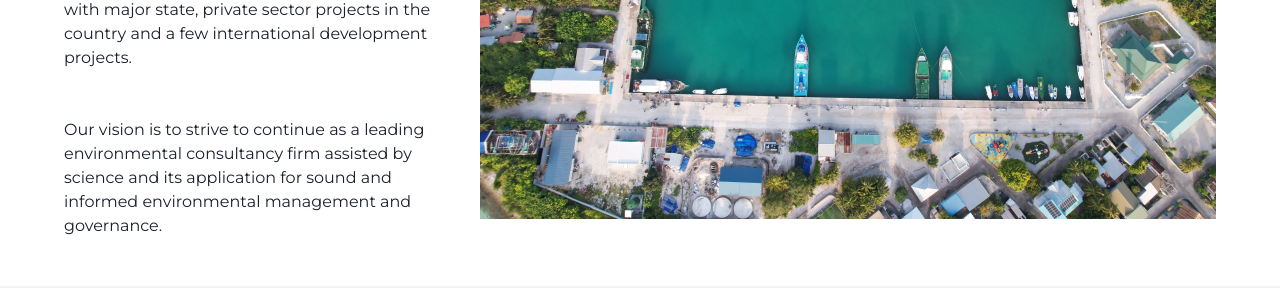
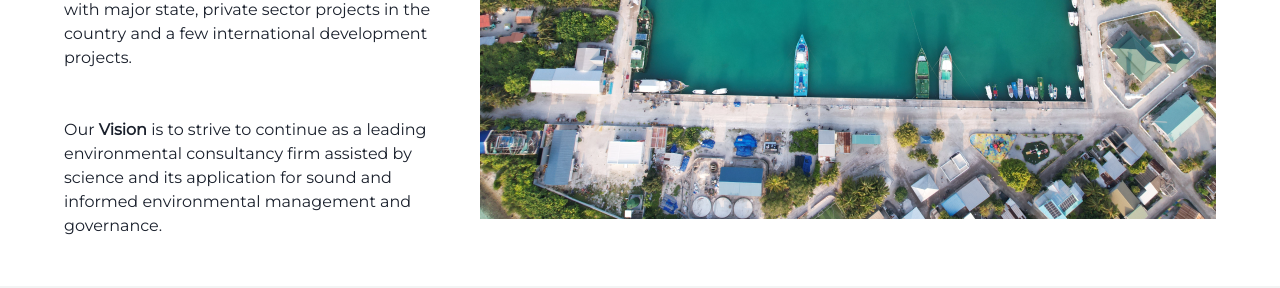
Before and after one commit to MohamedNabhaan/Lamer-FE, a React (Vite) app: page /AboutUs in a window 1280 px wide. Shown: the part 629-917 px from the top of the page. Built offline with nearby package versions, Linux system fonts and the light colour scheme.

Commit message:
edited about us display

```diff
--- a/src/index.js
+++ b/src/index.js
@@ -217,7 +217,7 @@ export const ABOUT_US = {
   history:
     "Founded in the year 2000, Land and Marine Environmental Resource(LAMER) Group is one of the first environmental consultancy firms established in the Maldives, specializing in environmental assessment andmanagement, community consultation, and land use planning. Providing a wide range of services and practical solutions to the public and private sector. It employs qualified urban planners, community consultation specialists, experienced environmental specialists and auditors. Our team has extensive experience with major state, private sector projects in the country and a few international development projects.",
   vision:
-    "Our vision is to strive to continue as a leading environmental consultancy firm assisted by science and its application for sound and informed environmental management and governance.",
+    " is to strive to continue as a leading environmental consultancy firm assisted by science and its application for sound and informed environmental management and governance.",
   missionValues: [
     "Honesty and transparency in all our business.",
     "Maintain professional integrity and deliver on our commitments.",
--- a/src/pages/AboutUs/AboutUs.jsx
+++ b/src/pages/AboutUs/AboutUs.jsx
@@ -42,6 +42,7 @@ export default function AboutUs() {
           <Box>
             <Text w={"95%"}>{ABOUT_US.history}</Text>
             <Text paddingTop={12} w={"95%"}>
+              Our <b>Vision</b>
               {ABOUT_US.vision}
             </Text>
           </Box>
```
